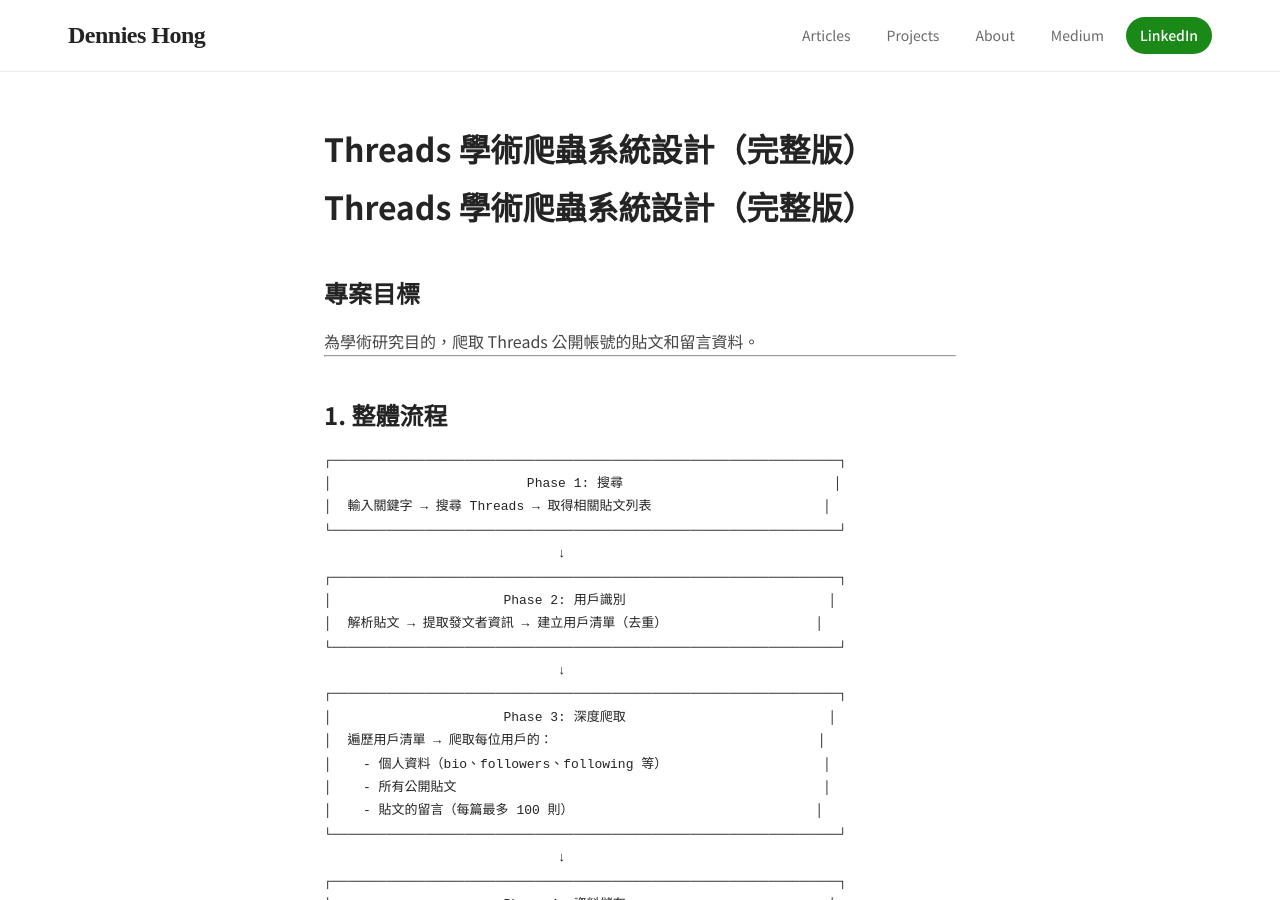
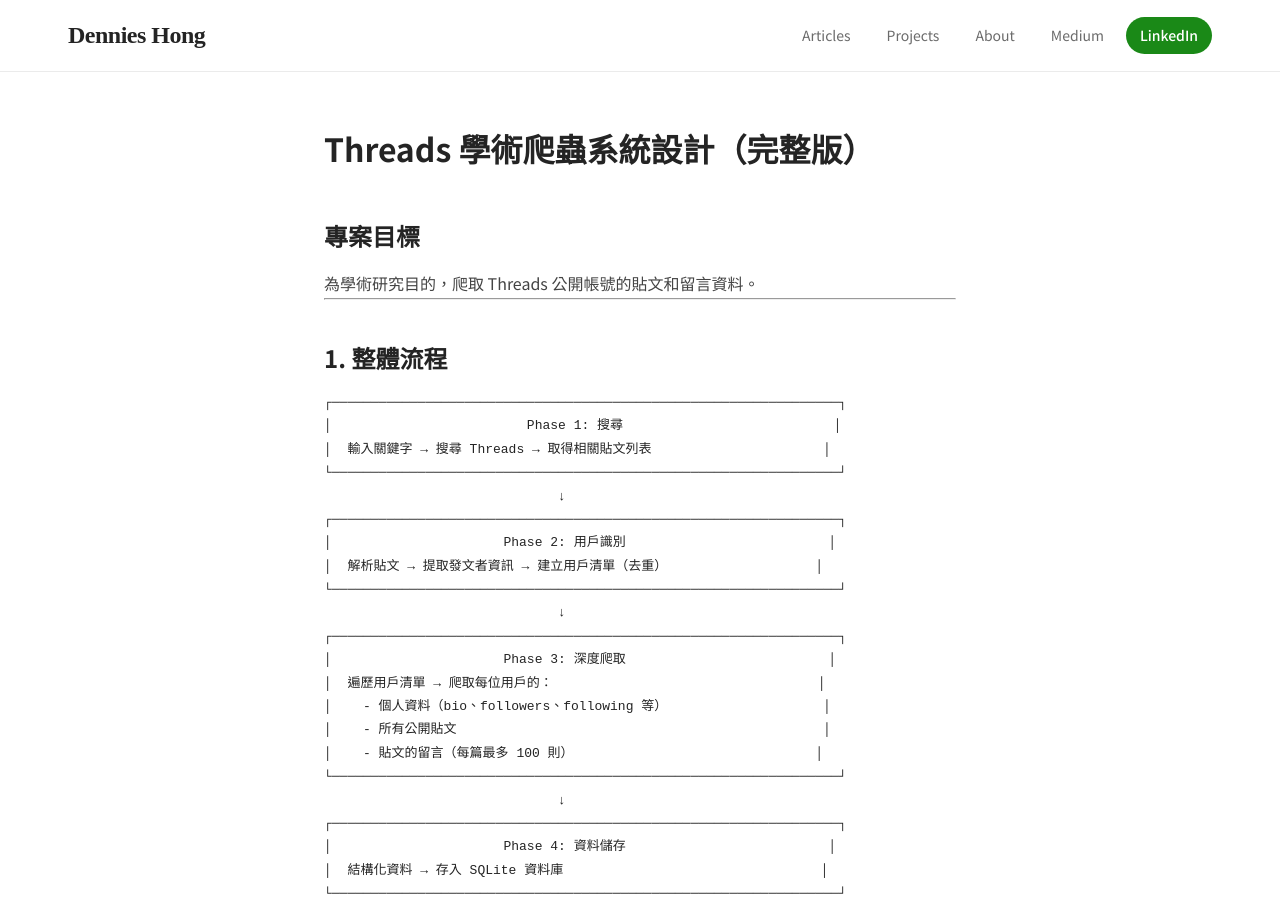
Before and after one commit to DforDennies/blog, a Jekyll site: the page built from specs/Tech-Spec-社群爬蟲系統-脫敏版.md, in a window 1280 px wide and 900 px high. Built offline with Jekyll 4.4.1, drawn with Linux system fonts in a browser that asks for light colours.

Commit message:
fix: spec duplicate H1, add dates to article list, fix read time for CJK
- Remove duplicate H1 headings from 3 spec pages (Data-Spec, PRD, Tech-Spec)
  where both layout and markdown body rendered the title
- Add publication date to home page article list
- Fix read time estimation: use character count / 600 instead of
  number_of_words / 300 for accurate CJK text estimation

Co-Authored-By: Claude Opus 4.6 (1M context) <noreply@anthropic.com>

```diff
--- a/_layouts/home.html
+++ b/_layouts/home.html
@@ -39,7 +39,9 @@ layout: default
         <div class="post-title">{{ post.title }}</div>
         <div class="post-excerpt">{{ post.excerpt | strip_html | truncatewords: 30 }}</div>
         <div class="post-bottom">
-          <span>{{ post.content | number_of_words | divided_by: 300 | plus: 1 }} min read</span>
+          <span>{{ post.date | date: "%Y-%m-%d" }}</span>
+          <span>·</span>
+          <span>{{ post.content | size | divided_by: 600 | plus: 1 }} min read</span>
         </div>
       </div>
     </a>
--- a/_layouts/post.html
+++ b/_layouts/post.html
@@ -8,7 +8,9 @@ layout: default
     <div class="article-meta">
       <span>Dennies Hong</span>
       <span>·</span>
-      <span>{{ page.content | number_of_words | divided_by: 300 | plus: 1 }} min read</span>
+      <span>{{ page.date | date: "%Y-%m-%d" }}</span>
+      <span>·</span>
+      <span>{{ page.content | size | divided_by: 600 | plus: 1 }} min read</span>
       <span>·</span>
       <span>{{ page.categories | first }}</span>
     </div>
--- a/specs/Tech-Spec-社群爬蟲系統-脫敏版.md
+++ b/specs/Tech-Spec-社群爬蟲系統-脫敏版.md
@@ -3,8 +3,6 @@ layout: page
 title: "Threads 學術爬蟲系統設計（完整版）"
 permalink: /specs/Tech-Spec-社群爬蟲系統-脫敏版/
 ---
-
-# Threads 學術爬蟲系統設計（完整版）
 
 ## 專案目標
 為學術研究目的，爬取 Threads 公開帳號的貼文和留言資料。
```
Also changed, not shown: specs/Data-Spec-銷售報表-脫敏版.md (+0 -2 lines), specs/PRD-社群爬蟲系統-脫敏版.md (+0 -2 lines).
